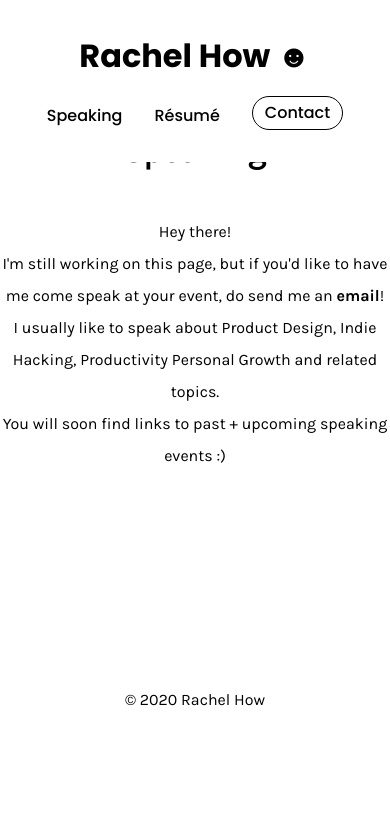
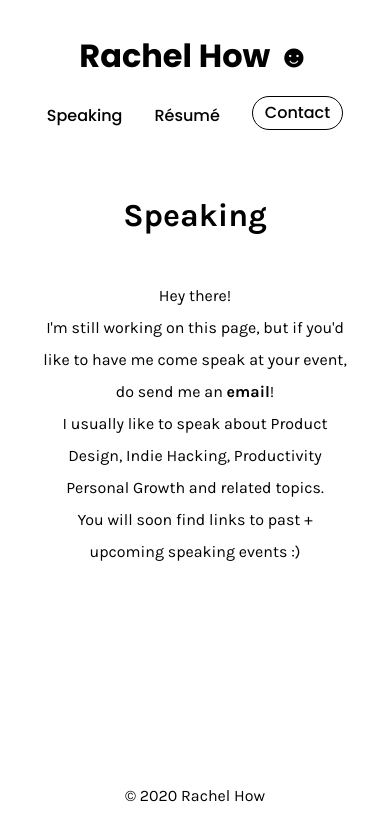
Before and after one commit to RachelHow/rachelhow, a Next.js app: page /speaking in a window 390 px wide. Shown: the top 840 px of the page. Built offline with nearby package versions, Linux system fonts and the light colour scheme.

Commit message:
UI Fix - Speaking

```diff
--- a/pages/speaking.js
+++ b/pages/speaking.js
@@ -3,7 +3,7 @@ import Layout from "../components/Layout"
 function Speaking() {
   return (
     <Layout>
-        <div className="container mx-auto pt-32 pb-48">
+        <div className="container mx-auto pt-32 pb-48 sm:pt-48 sm:px-10">
             <div className="pb-10 text-center">
               <h2 className="text-xxl md:text-xl sm:text-xl">Speaking</h2>
             </div>
```
